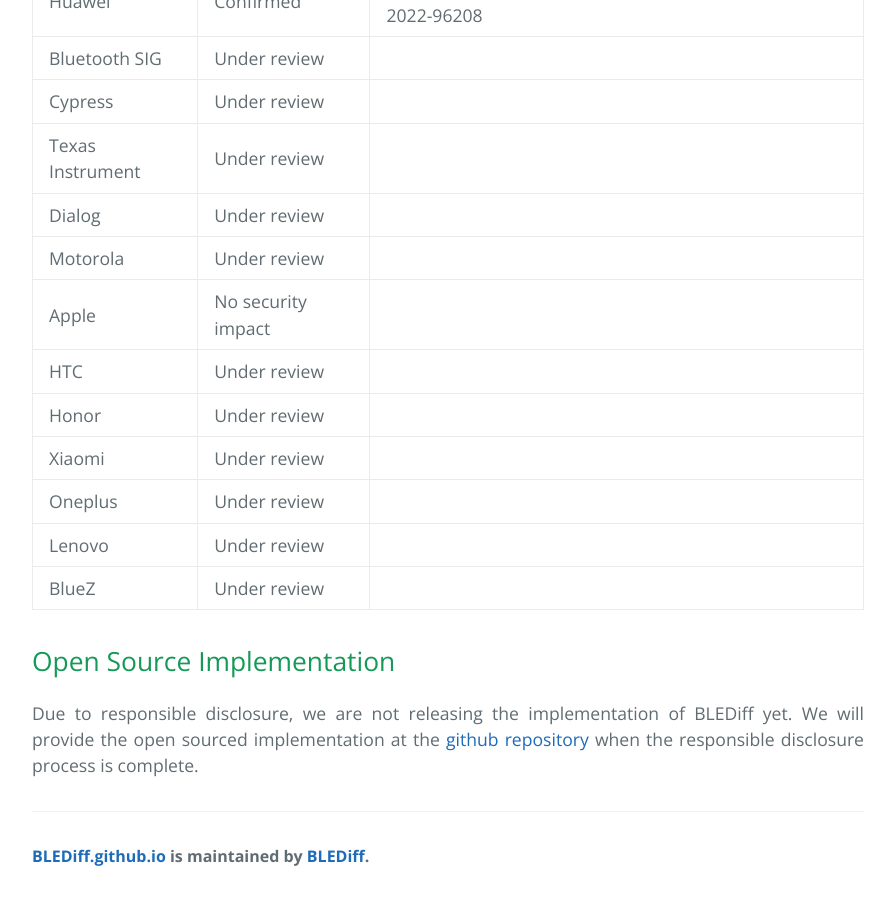
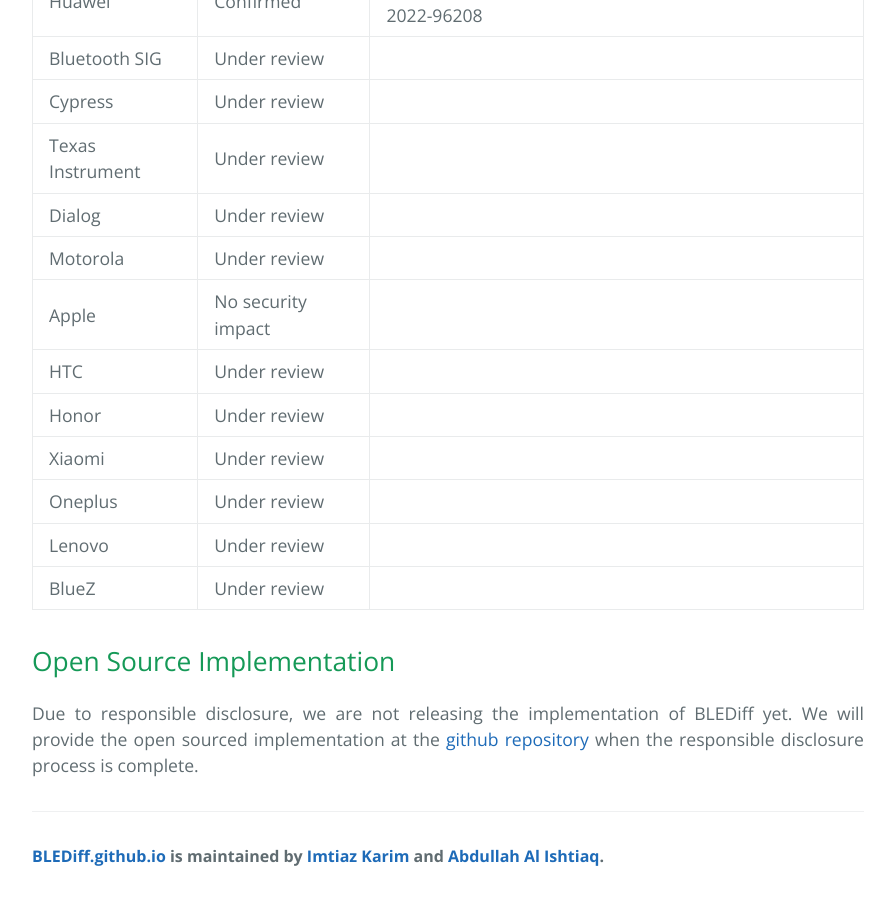
Before and after one commit to BLEDiff/BLEdiff.github.io, a Jekyll site: the page built from index.md, in a window 1280 px wide and 900 px high, scrolled down 9561 px. Shown: the whole window, without its empty margins (192-1087 px from the left). Built offline with Jekyll 4.4.1, drawn with Linux system fonts in a browser that asks for light colours.

Commit message:
update footer

```diff
--- a/_layouts/default.html
+++ b/_layouts/default.html
@@ -33,7 +33,7 @@
 
       <footer class="site-footer">
         {% if site.github.is_project_page %}
-          <span class="site-footer-owner"><a href="{{ site.github.repository_url }}">{{ site.github.repository_name }}</a> is maintained by <a href="{{ site.github.owner_url }}">{{ site.github.owner_name }}</a>.</span>
+          <span class="site-footer-owner"><a href="{{ site.github.repository_url }}">{{ site.github.repository_name }}</a> is maintained by <a href="https://github.com/Imtiazkarimik23">Imtiaz Karim</a> and <a href="https://github.com/ishtiaqniloy">Abdullah Al Ishtiaq</a>.</span>
         {% endif %}
 <!--         <span class="site-footer-credits">This page was generated by <a href="https://pages.github.com">GitHub Pages</a>.</span> -->
       </footer>
```
